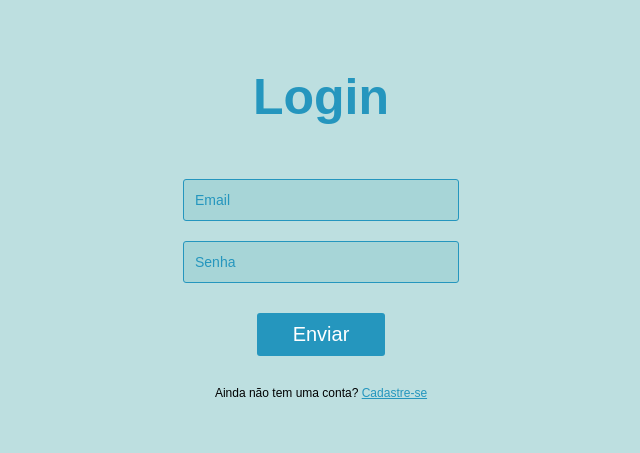
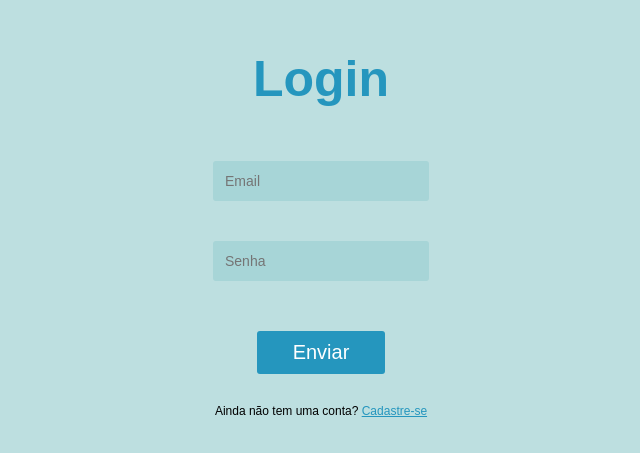
Before and after one commit to nathaliaop/real-time-chat-front, a React (Create React App) app: page /signin in a window 1280 px wide. Shown: the part 183-636 px from the top of the page, without its empty margins (319-959 px from the left). Built offline with nearby package versions, Linux system fonts and the light colour scheme.

Commit message:
style: Estiliza componente de input removendo span no input

```diff
--- a/src/components/Input/index.tsx
+++ b/src/components/Input/index.tsx
@@ -1,5 +1,5 @@
 import React from 'react';
-import { InputLabel } from './styles';
+import { InputStyle } from './styles';
 
 const Input = (
     {
@@ -8,7 +8,6 @@ const Input = (
         value,
         onChange,
         minLength = 1,
-        maxLength = 32,
         ...props
     }: {
         type?: string,
@@ -16,15 +15,11 @@ const Input = (
         value: string,
         onChange: any,
         minLength?: number,
-        maxLength?: number
     }
 ) => {
 
     return (
-        <InputLabel>
-            <input minLength = { minLength } maxLength = { maxLength } type={ type } value={value} onChange={e => onChange(e.target.value)} required {...props}/>
-            <span>{ placeholder }</span>
-        </InputLabel>
+        <InputStyle placeholder = { placeholder } minLength = { minLength } type={ type } value={value} onChange={e => onChange(e.target.value)} required {...props}/>
     );
 }
 
--- a/src/components/Input/styles.ts
+++ b/src/components/Input/styles.ts
@@ -1,49 +1,23 @@
 import styled from 'styled-components'
 import config from '../../config.json';
 
-export const InputLabel = styled.label`
+export const InputStyle = styled.input`
     position: relative;
     font-size: 14px;
-    padding-top: 20px;
-    input{
-        border: 1.5px solid ${config.colors.darkGreen};
+    width: 15%;
+    margin: 20px;
+    padding-top: 10px;
+    padding-bottom: 10px;
+    border: none;
     -webkit-appearance: none;
     appearance: none;
     background: ${config.colors.mediumGreen};
     padding: 12px;
     border-radius: 3px;
-        width: 250px;
     outline: none;
-        font-size: 14px;
     color: ${config.colors.darkerGreen};
     transition: border-color 0.3 ease;
-    }
-    span{
-        position: absolute;
-        left: 12px;
-        top: calc(50% + 10px);
-        transform: translateY(-50%);
-        color: ${config.colors.darkGreen};
-        transition:
-            top 0.3s ease,
-            font-size 0.3s ease,
-            color 0.3s ease;
-    }
-    & input:valid + span,
-    & input:focus + span{
-        top: 33%;
-        font-size: 10px;
-        color: ${config.colors.darkGreen};
-        background: ${config.colors.mediumGreen};
-    }
-    & input:valid + span,
-    & input:focus + span{
-        padding: 0 5px;
-        left: 8px;
-    }
-    & input:valid,
-    & input:focus{
-        border-color: ${config.colors.darkGreen};
-        transition-delay: 0.1s;
+    :focus {
+        border: 1px solid ${config.colors.darkerGreen};
     }
 `;
```
Lines whose indentation alone changed are shown as unchanged.
